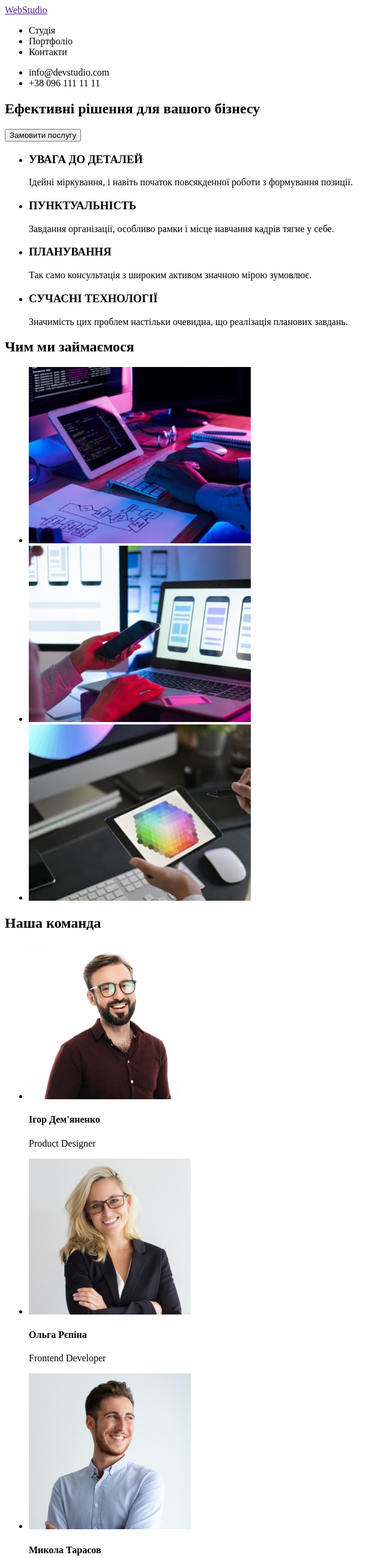
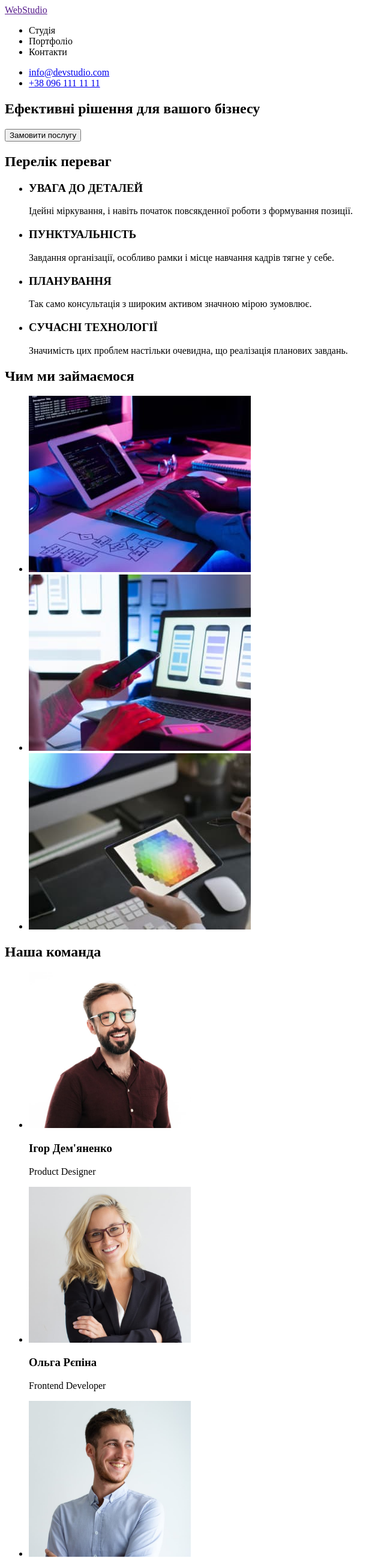
Before and after one commit to Nutochka/goit-markup-hw-01, a plain HTML site: page index.html in a window 1280 px wide. Shown: the top 2598 px of the page at 60% size, without its empty margins (0-640 px from the left). Drawn offline with Linux system fonts and the light colour scheme.

Commit message:
Змінює семантичну структуру сторінки, змінює ранги заголовків, додає спеціальні значення посиланням

```diff
--- a/index.html
+++ b/index.html
@@ -17,8 +17,8 @@
             </ul>
         </nav>
         <ul>
-            <li>info@devstudio.com</li>
-            <li>+38 096 111 11 11</li>
+            <li><a href="mailto:info@devstudio.com">info@devstudio.com</a></li>
+            <li><a href="tel:+380961111111">+38 096 111 11 11</a></li>
         </ul>
     </header>
     <main>
@@ -27,9 +27,9 @@
             <h1>Ефективні рішення для вашого бізнесу</h1>
             <button type="button">Замовити послугу</button>
         </section>
-        <!--чим ми займаємося-->
+        <!--перелік переваг-->
         <section>
-            <!--перелік-->
+            <h2>Перелік переваг</h2>
             <ul>
                 <li>
                     <h3>УВАГА ДО ДЕТАЛЕЙ</h3>
@@ -48,6 +48,9 @@
                     <p>Значимість цих проблем настільки очевидна, що реалізація планових завдань.</p>
                 </li>
             </ul>
+        </section>
+        <!--чим ми займаємося-->
+        <section>
             <h2>Чим ми займаємося</h2>
             <!--фото контент-->
             <ul>
@@ -68,22 +71,22 @@
             <ul>
                 <li>
                     <img src="./images/team-card-1.jpg" alt="Фото Ігор Дем'яненко" width="270"/>
-                    <h4>Ігор Дем'яненко</h4>
+                    <h3>Ігор Дем'яненко</h3>
                     <p>Product Designer</p>
                 </li>
                 <li>
                     <img src="./images/team-card-2.jpg" alt="Фото Ольга Рєпіна" width="270"/>
-                    <h4>Ольга Рєпіна</h4>
+                    <h3>Ольга Рєпіна</h3>
                     <p>Frontend Developer</p>
                 </li>
                 <li>
                     <img src="./images/team-card-3.jpg" alt="Фото Микола Тарасов" width="270"/>
-                    <h4>Микола Тарасов</h4>
+                    <h3>Микола Тарасов</h3>
                     <p>Marketing</p>
                 </li>
                 <li>
                     <img src="./images/team-card-4.jpg" alt="фото Михайло Єрмаков" width="270"/>
-                    <h4>Михайло Єрмаков</h4>
+                    <h3>Михайло Єрмаков</h3>
                     <p>UI Designer</p>
                 </li>
             </ul>
@@ -92,9 +95,11 @@
     <footer>
         <a href=""><span>Web</span>Studio</a>
         <address>
-            м. Київ, пр-т Лесі Українки, 26
-            info@devstudio.com
-            +38 096 111 11 11
+            <ul>
+                <li><a href="https://goo.gl/maps/gEgkedTg2fkSHyE56" target="_blank" rel="noopener noreferrer">м. Київ, пр-т Лесі Українки, 26</a></li>
+                <li><a href="mailto:info@devstudio.com">info@devstudio.com</a></li>
+                <li><a href="tel:+380961111111">+38 096 111 11 11</a></li>
+            </ul>
         </address>
     </footer>
 </body>
```
